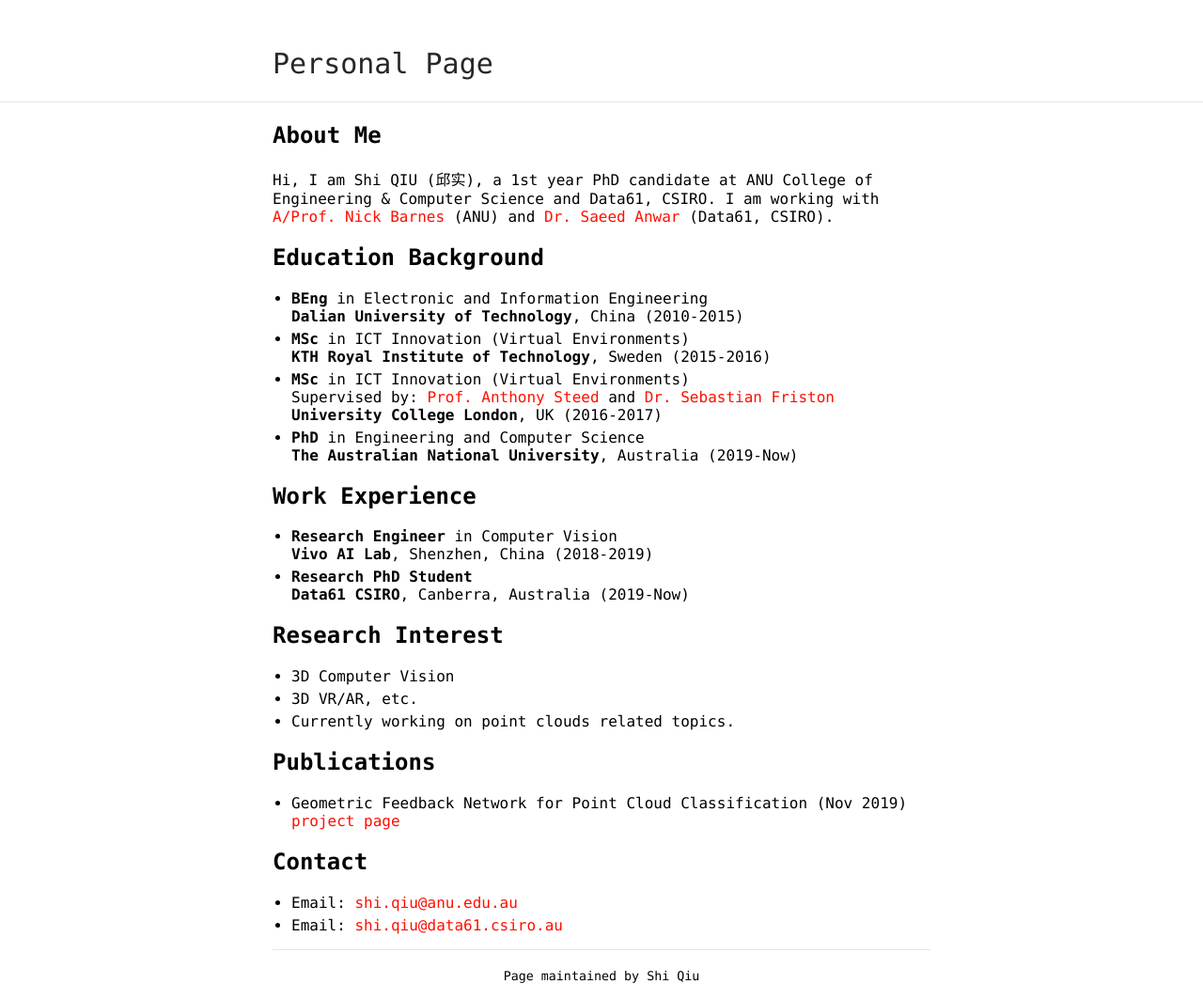
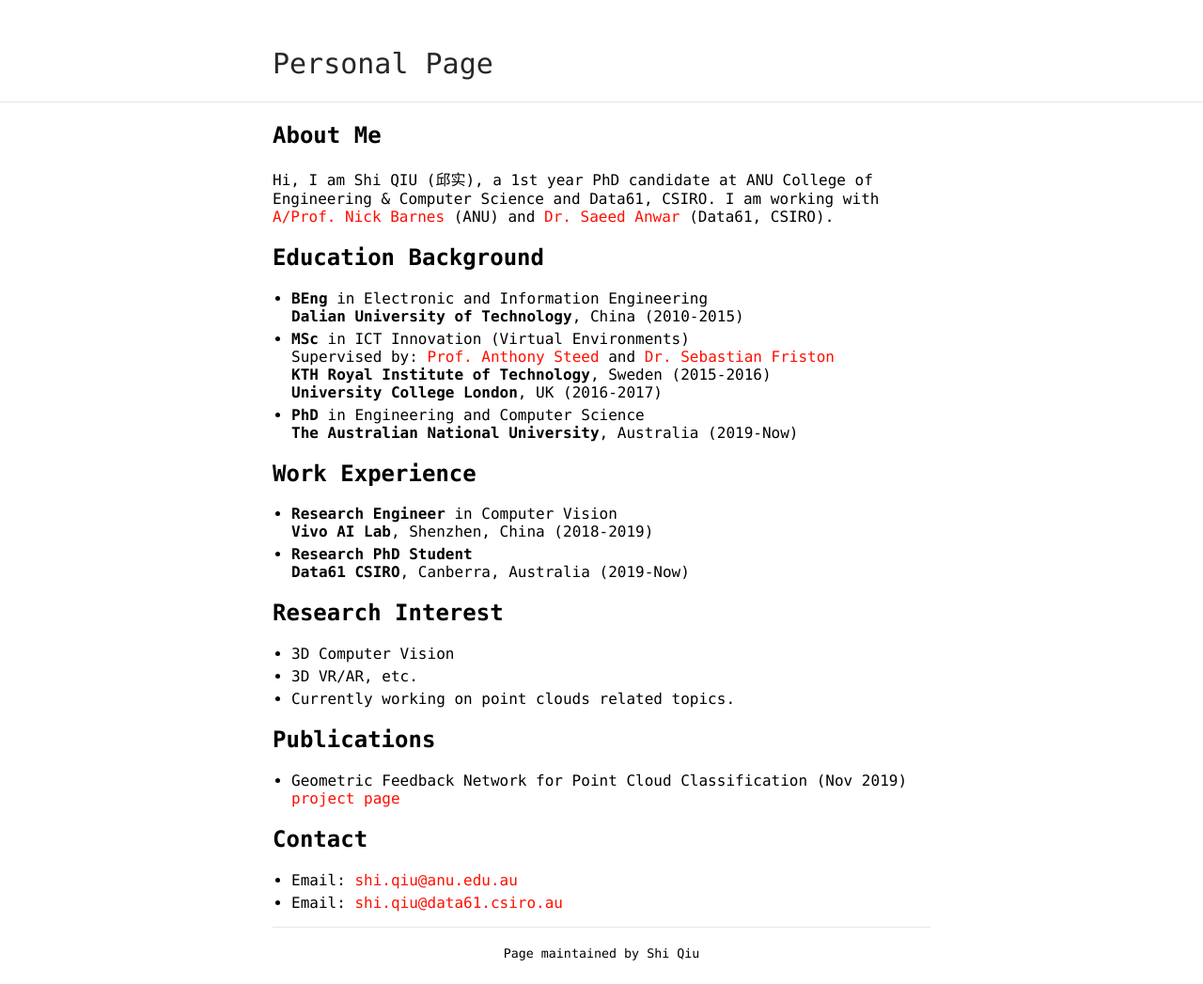
Before and after one commit to ShiQiu0419/ShiQiu0419.github.io, a Jekyll site: the page built from index.md, in a window 1280 px wide. Shown: the whole page at 94% size. Built offline with Jekyll 4.4.1, drawn with Linux system fonts in a browser that asks for light colours; our own code applies the rules of GitHub Pages for plain Markdown files; after the commit the page ends 1023 px from its top, so only the background shows below that.

Commit message:
Update index.md

```diff
--- a/index.md
+++ b/index.md
@@ -9,9 +9,8 @@ Hi, I am Shi QIU (邱实), a 1st year PhD candidate at ANU College of Engineerin
 * **BEng** in Electronic and Information Engineering
 **Dalian University of Technology**, China (2010-2015)
 * **MSc** in ICT Innovation (Virtual Environments)
+Supervised by: [Prof. Anthony Steed](https://wp.cs.ucl.ac.uk/anthonysteed/) and [Dr. Sebastian Friston](https://wp.cs.ucl.ac.uk/sebastianfriston/)
 **KTH Royal Institute of Technology**, Sweden (2015-2016)
-* **MSc** in ICT Innovation (Virtual Environments)
-Supervised by: [Prof. Anthony Steed](https://wp.cs.ucl.ac.uk/anthonysteed/) and [Dr. Sebastian Friston](https://wp.cs.ucl.ac.uk/sebastianfriston/)
 **University College London**, UK (2016-2017)
 * **PhD** in Engineering and Computer Science
 **The Australian National University**, Australia (2019-Now)
```
